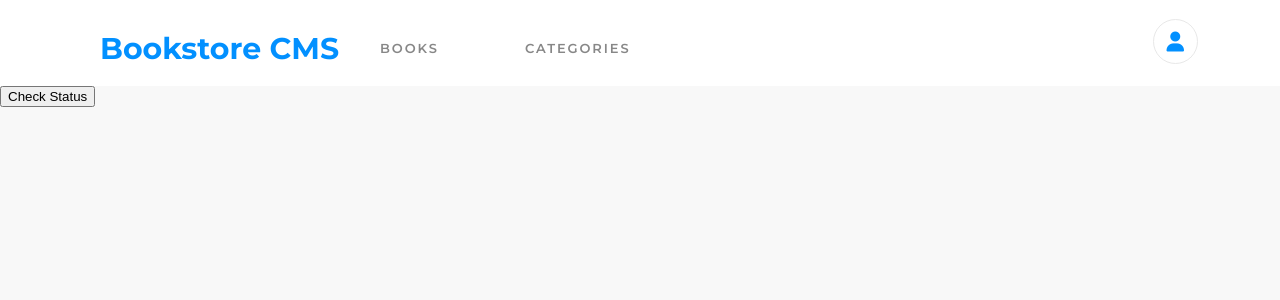
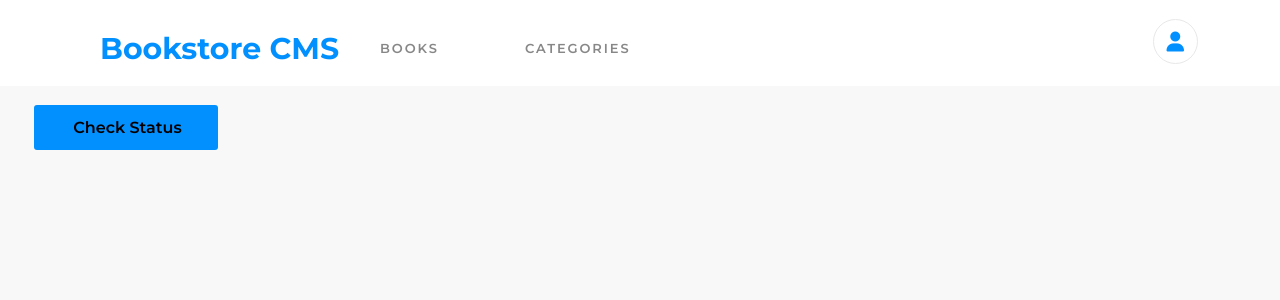
Before and after one commit to BregornOriginal/bookstore, a React (Create React App) app: page /categories in a window 1280 px wide. Shown: the top 300 px of the page. Built offline with nearby package versions, Linux system fonts and the light colour scheme; a web font is replaced by a local one.

Commit message:
add some style to categories

```diff
--- a/src/components/pages/categories/Categories.js
+++ b/src/components/pages/categories/Categories.js
@@ -1,5 +1,6 @@
 import { useDispatch, useSelector } from 'react-redux/es/exports';
 import { checking } from '../../../redux/categories/categories';
+import './categories.css';
 
 export default function Categories() {
   const dispatch = useDispatch();
@@ -13,6 +14,7 @@ export default function Categories() {
     <main>
       <div className="status">{categories}</div>
       <button
+        className="check-button"
         type="button"
         onClick={() => checkStatusHandler(categories)}
       >
--- /dev/null
+++ b/src/components/pages/categories/categories.css
@@ -0,0 +1,16 @@
+.status {
+  font-family: Montserrat;
+  font-size: 1.25rem;
+}
+
+.check-button {
+  font-family: Montserrat;
+  font-size: 1rem;
+  width: 11.5rem;
+  height: 2.813rem;
+  margin: 1.188rem 0 0 2.125rem;
+  padding: 0.801rem 1.188rem 0.886rem 1.375rem;
+  border: none;
+  border-radius: 3px;
+  background-color: #0290ff;
+}
```
Also changed, not shown: src/screenshoots/Books-page.png (added).
